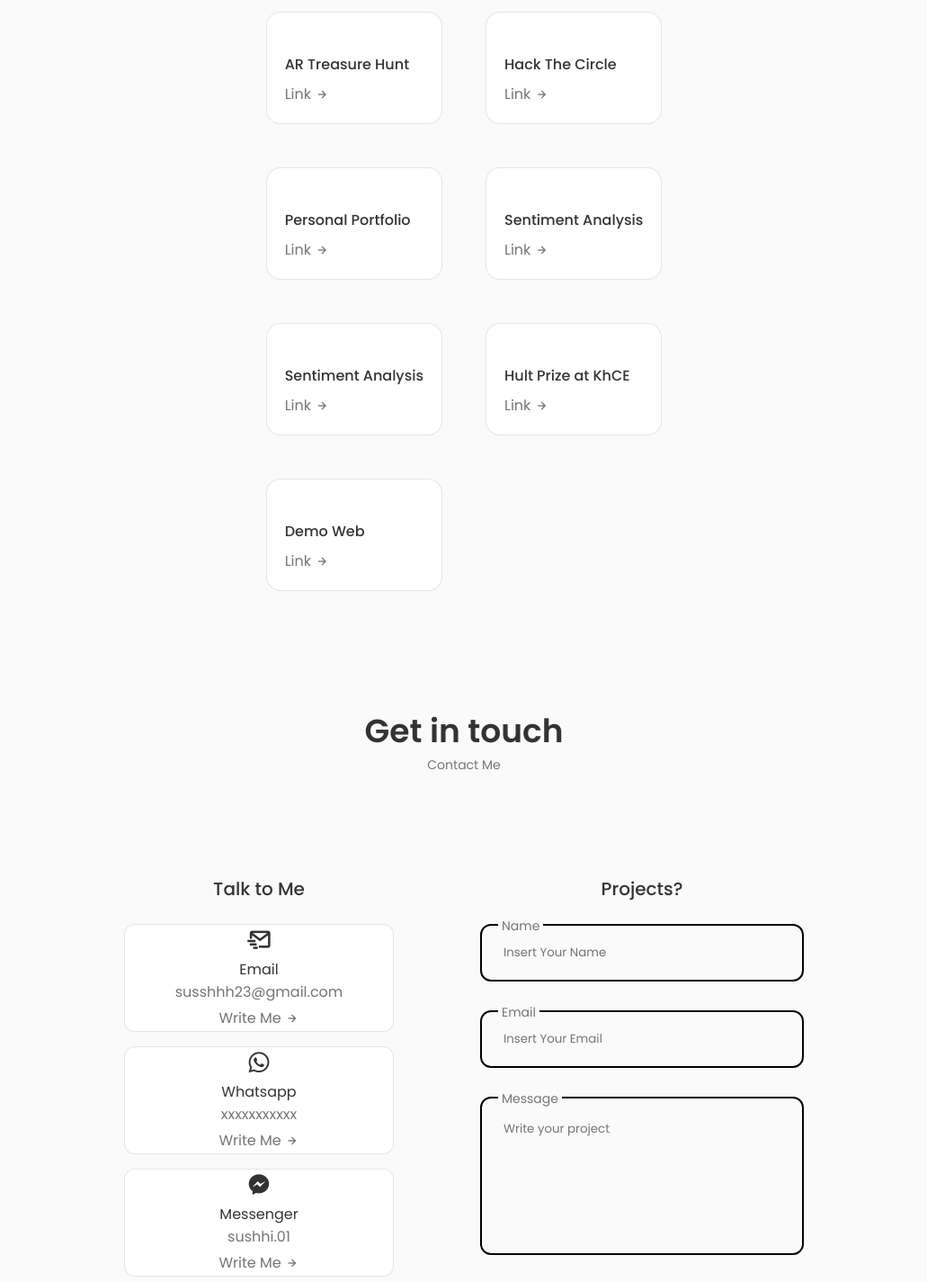
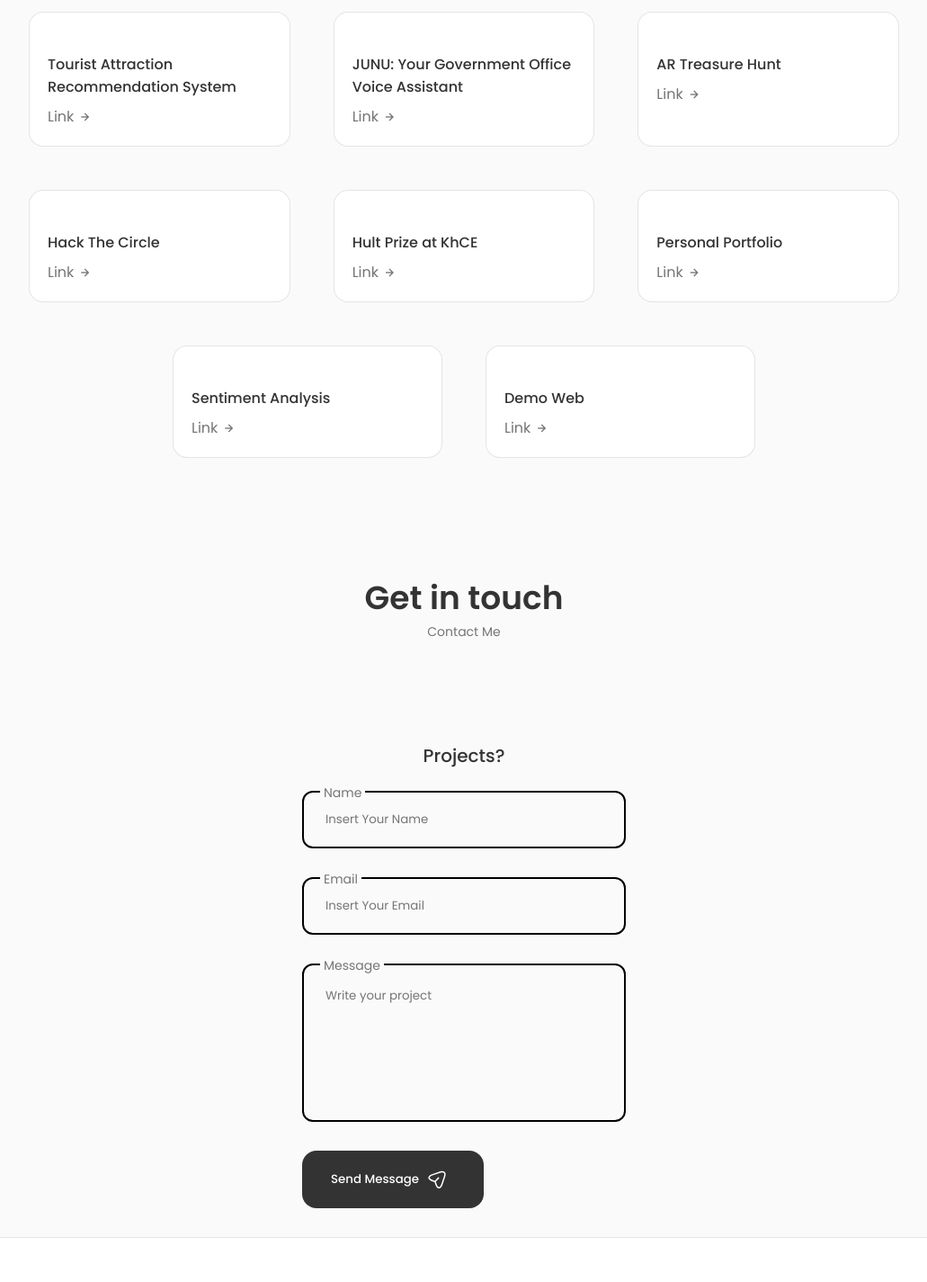
Before and after one commit to sushilashrestha/Personal-Portfolio-Website, a React (Vite) app: page / in a window 1280 px wide. Shown: the part 2680-4105 px from the top of the page at 90% size, without its empty margins (124-1155 px from the left). Built offline with nearby package versions, Linux system fonts and the light colour scheme.

Commit message:
Update project data, enhance footer with contact information, and improve styling across components

```diff
--- a/src/components/contact/Contact.jsx
+++ b/src/components/contact/Contact.jsx
@@ -1,19 +1,33 @@
 import emailjs from '@emailjs/browser';
 import './contact.css';
-import { useRef } from 'react';
+import { useRef, useState } from 'react';
 
 const Contact = () => {
   const form = useRef();
+  const [isSent, setIsSent] = useState(false);
 
   const sendEmail = (e) => {
     e.preventDefault();
 
-    // Send form data via EmailJS
-    emailjs.sendForm('service_wkpjcey', 'template_0v8nq14', form.current, 'nkTIV2JwcRdGTcPRq')
+    // Create a template params object that matches your desired template format
+    const templateParams = {
+      to_name: "Your Name", // Replace with your name or recipient name
+      from_name: e.target.from_name.value,
+      from_email: e.target.from_email.value,
+      message: e.target.message.value
+    };
+
+    // Send form data via EmailJS using environment variables
+    emailjs.send(
+      import.meta.env.VITE_EMAILJS_SERVICE_ID,
+      import.meta.env.VITE_EMAILJS_TEMPLATE_ID,
+      templateParams,
+      import.meta.env.VITE_EMAILJS_PUBLIC_KEY
+    )
       .then(
         (result) => {
           console.log('SUCCESS!', result.text);
-          alert('Message sent successfully!');
+          setIsSent(true);
         },
         (error) => {
           console.log('FAILED...', error.text);
@@ -23,52 +37,56 @@ const Contact = () => {
     e.target.reset(); // Reset form after submission
   };
 
+  const handleSendAnother = () => {
+    setIsSent(false);
+  };
+
   return (
     <section className="contact section" id="contact">
       <h2 className="section__title">Get in touch</h2>
       <span className="section__subtitle">Contact Me</span>
       <div className="contact__container container grid">
         <div className="contact__content">
-          <h3 className="contact__title">Talk to Me</h3>
-          <div className="contact__info">
-            <div className="contact__card">
-              <i className="bx bx-mail-send contact__card-icon"></i>
-              <h3 className="contact__card-title">Email</h3>
-              <span className="contact__card-data">susshhh23@gmail.com</span>
-              <a href="mailto:susshhh23@gmail.com" className="contact__button">
-                Write Me <i className="bx bx-right-arrow-alt contact__button-icon"></i>
-              </a>
+          <h3 className="contact__title">Projects?</h3>
+
+          {isSent ? (
+            <div className="contact__message-sent">
+              <div className="contact__sent-icon">
+                <i className="uil uil-check-circle"></i>
+                <h3>Message Sent!</h3>
               </div>
 
-            <div className="contact__card">
-              <i className="bx bxl-whatsapp contact__card-icon"></i>
-              <h3 className="contact__card-title">Whatsapp</h3>
-              <span className="contact__card-data">xxxxxxxxxxx</span>
-              <a href="" className="contact__button">
-                Write Me <i className="bx bx-right-arrow-alt contact__button-icon"></i>
-              </a>
+              <button
+                className="button button--flex"
+                onClick={handleSendAnother}
+              >
+                Send Another Message
+                <svg
+                  className="button__icon"
+                  xmlns="http://www.w3.org/2000/svg"
+                  width="24"
+                  height="24"
+                  viewBox="0 0 24 24"
+                  fill="none"
+                >
+                  <path
+                    d="M14.2199 21.9352C13.0399 21.9352 11.3699 21.1052 10.0499 17.1352L9.32988 14.9752L7.16988 14.2552C3.20988 12.9352 2.37988 11.2652 2.37988 10.0852C2.37988 8.91525 3.20988 7.23525 7.16988 5.90525L15.6599 3.07525C17.7799 2.36525 19.5499 2.57525 20.6399 3.65525C21.7299 4.73525 21.9399 6.51525 21.2299 8.63525L18.3999 17.1252C17.0699 21.1052 15.3999 21.9352 14.2199 21.9352ZM7.63988 7.33525C4.85988 8.26525 3.86988 9.36525 3.86988 10.0852C3.86988 10.8052 4.85988 11.9052 7.63988 12.8252L10.1599 13.6652C10.3799 13.7352 10.5599 13.9152 10.6299 14.1352L11.4699 16.6552C12.3899 19.4352 13.4999 20.4252 14.2199 20.4252C14.9399 20.4252 16.0399 19.4352 16.9699 16.6552L19.7999 8.16525C20.3099 6.62525 20.2199 5.36525 19.5699 4.71525C18.9199 4.06525 17.6599 3.98525 16.1299 4.49525L7.63988 7.33525Z"
+                    fill="var(--container-color)"
+                  ></path>
+                  <path
+                    d="M10.11 14.7052C9.92005 14.7052 9.73005 14.6352 9.58005 14.4852C9.29005 14.1952 9.29005 13.7152 9.58005 13.4252L13.16 9.83518C13.45 9.54518 13.93 9.54518 14.22 9.83518C14.51 10.1252 14.51 10.6052 14.22 10.8952L10.64 14.4852C10.5 14.6352 10.3 14.7052 10.11 14.7052Z"
+                    fill="var(--container-color)"
+                  ></path>
+                </svg>
+              </button>
             </div>
-
-            <div className="contact__card">
-              <i className="bx bxl-messenger contact__card-icon"></i>
-              <h3 className="contact__card-title">Messenger</h3>
-              <span className="contact__card-data">sushhi.01</span>
-              <a href="https://www.facebook.com/sushhi.01" className="contact__button">
-                Write Me <i className="bx bx-right-arrow-alt contact__button-icon"></i>
-              </a>
-            </div>
-          </div>
-        </div>
-
-        <div className="contact__content">
-          <h3 className="contact__title">Projects?</h3>
-
+          ) : (
             <form ref={form} onSubmit={sendEmail} className="contact__form">
               <div className="contact__form-div">
                 <label className="contact__form-tag">Name</label>
                 <input
                   type="text"
-                name="from_name" // Updated name attribute to match EmailJS template
+                  name="from_name"
                   className="contact__form-input"
                   placeholder="Insert Your Name"
                   required
@@ -79,7 +97,7 @@ const Contact = () => {
                 <label className="contact__form-tag">Email</label>
                 <input
                   type="email"
-                name="from_email" // Updated name attribute to match EmailJS template
+                  name="from_email" // This field name is important for EmailJS
                   className="contact__form-input"
                   placeholder="Insert Your Email"
                   required
@@ -89,7 +107,7 @@ const Contact = () => {
               <div className="contact__form-div contact__form-area">
                 <label className="contact__form-tag">Message</label>
                 <textarea
-                name="message" // Updated name attribute to match EmailJS template
+                  name="message"
                   cols="30"
                   rows="10"
                   className="contact__form-input"
@@ -119,6 +137,7 @@ const Contact = () => {
                 </svg>
               </button>
             </form>
+          )}
         </div>
       </div>
     </section>
--- a/src/components/contact/contact.css
+++ b/src/components/contact/contact.css
@@ -1,7 +1,6 @@
 .contact__container {
-    grid-template-columns: repeat(2, max-content);
+    grid-template-columns: max-content;
     justify-content: center;
-    column-gap: 6rem;
     padding-top: 3rem;
 }
 
@@ -10,7 +9,6 @@
     font-size: var(--h3-font-size);
     font-weight: var(--font-medium);
     margin-bottom: var(--mb-1-5);
-
 }
 
 .contact__info {
@@ -54,7 +52,6 @@
     align-items: center;
     justify-content: center;
     column-gap: 0.25rem;
-
 }
 
 .contact__button-icon {
@@ -109,19 +106,50 @@
     resize: none;
 }
 
+/* Email sent confirmation styling */
+.contact__message-sent {
+    text-align: center;
+    padding: 2rem;
+    background-color: var(--container-color);
+    border-radius: 1.5rem;
+    box-shadow: 0 2px 8px rgba(0, 0, 0, 0.1);
+    min-height: 400px;
+    display: flex;
+    flex-direction: column;
+    justify-content: center;
+}
+
+.contact__sent-icon {
+    font-size: 3rem;
+    color: var(--title-color);
+    margin-bottom: 1rem;
+}
+
+.contact__message-sent h3 {
+    font-size: var(--h3-font-size);
+    margin-bottom: 0.5rem;
+}
+
+.contact__message-sent p {
+    font-size: var(--normal-font-size);
+    margin-bottom: 1.5rem;
+    color: var(--text-color);
+}
+
+.contact__message-sent .button {
+    margin: 0 auto;
+}
+
 /* BREAKPOINTS */
 
 /* large devices */
-
 @media screen and (max-width: 992px) {
-
     .contact__container {
         column-gap: 3rem;
     }
 }
 
 /* medium devices */
-
 @media screen and (max-width: 768px) {
     .contact__container {
         grid-template-columns: 1fr;
@@ -138,16 +166,11 @@
 }
 
 @media screen and (max-width: 576px) {
-
-    .contact__info {
-        grid-template-columns: 1fr;
-    }
+    /* Adjusted for no info section */
 }
 
 /* small devices */
-
 @media screen and (max-width: 350px) {
-
     .contact__form {
         width: 100%;
     }
--- a/src/components/skills/Backend.jsx
+++ b/src/components/skills/Backend.jsx
@@ -10,7 +10,7 @@ const Backend = () => {
 
                         <div>
                             <h3 className="skills__name">Python</h3>
-                            <span className="skills__level">Intermediate</span>
+                            <span className="skills__level">Basic</span>
                         </div>
 
                     </div>
@@ -42,7 +42,7 @@ const Backend = () => {
 
                         <div>
                             <h3 className="skills__name">C</h3>
-                            <span className="skills__level">Intermediate</span>
+                            <span className="skills__level">Basic</span>
                         </div>
 
                     </div>
--- a/src/components/skills/Frontend.jsx
+++ b/src/components/skills/Frontend.jsx
@@ -32,7 +32,7 @@ const Frontend = () => {
 
                         <div>
                             <h3 className="skills__name">Git</h3>
-                            <span className="skills__level">Beginner</span>
+                            <span className="skills__level">Intermediate</span>
                         </div>
 
                     </div>
--- a/src/components/work/Data.js
+++ b/src/components/work/Data.js
@@ -1,48 +1,55 @@
 export const projectsData = [
     {
         id: 1,
+
+        title: 'Tourist Attraction Recommendation System',
+        category: ['AI/ML', 'Python'],
+        link:'https://github.com/Prashamsaaa/Tourist-Attraction-Recommendation-System'
+    },
+    {
+        id: 2,
+
+        title: 'JUNU: Your Government Office Voice Assistant',
+        category: ['AI/ML', 'Python', 'React'],
+        link: 'https://github.com/sushilashrestha/fullstop'
+    },
+    {
+        id: 3,
 
         title: 'AR Treasure Hunt',
         category: 'React',
         link: 'https://arth24.tech/'
     },
     {
-        id: 2,
+        id: 4,
 
         title: 'Hack The Circle',
         category: 'React',
         link: 'https://hackthecircle.khec.edu.np/'
     },
     {
-        id: 3,
+        id: 5,
+        title: 'Hult Prize at KhCE',
+        category: 'React',
+        link: 'https://hultprize.khwopa.edu.np/'
+
+    },
+    {
+        id: 6,
 
         title: 'Personal Portfolio',
         category: 'React',
         link: 'https://shresthasushila.com.np/'
     },
     {
-        id: 4,
+        id: 7,
 
         title: 'Sentiment Analysis',
-        category: 'AI/ML',
+        category: ['AI/ML', 'Python'],
         link: 'https://github.com/sushilashrestha/Sentiment-Analysis-Using-Transformer'
     },
     {
-        id: 5,
-
-        title: 'Sentiment Analysis',
-        category: 'Python',
-        link: 'https://github.com/sushilashrestha/Sentiment-Analysis-Using-Transformer'
-    },
-    {
-        id: 6,
-        title: 'Hult Prize at KhCE',
-        category: 'React',
-        link: 'https://hultprize.khwopa.edu.np/'
-
-    },
-    {
-        id: 7,
+        id: 8,
 
         title: 'Demo Web',
         category: 'HTML/CSS/SASS',
--- a/src/components/work/Works.jsx
+++ b/src/components/work/Works.jsx
@@ -13,7 +13,7 @@ const Works = () => {
       setProjects(projectsData);
     } else {
       const newProjects = projectsData.filter((project) => {
-        return project.category === item.name;
+        return project.category.includes(item.name);
       });
       setProjects(newProjects);
     }
--- a/src/components/work/work.css
+++ b/src/components/work/work.css
@@ -21,12 +21,17 @@
 }
 
 .work__container {
+    display: flex;
+    flex-wrap: wrap;
     grid-template-columns: repeat(2, max-content);
     gap: 3rem;
     justify-content: center;
 }
 
 .work__card {
+    flex: 1;
+    min-width: 250px;
+    max-width: 300px;
     background-color: var(--container-color);
     border: 1px solid rgba(0, 0, 0, 0.1);
     padding: 1.25rem;
```
Also changed, not shown: src/components/footer/Footer.jsx (+46 -24 lines), src/components/footer/footer.css (+52 -3 lines), 2 other files (tests, documents, lock files or other folders). Lines whose indentation alone changed are shown as unchanged.
